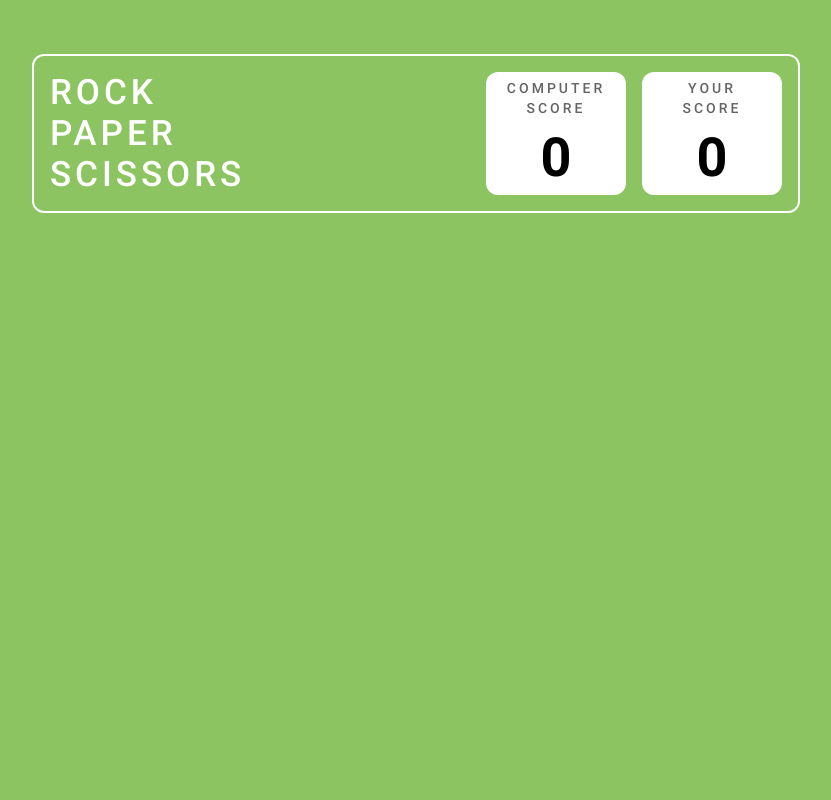
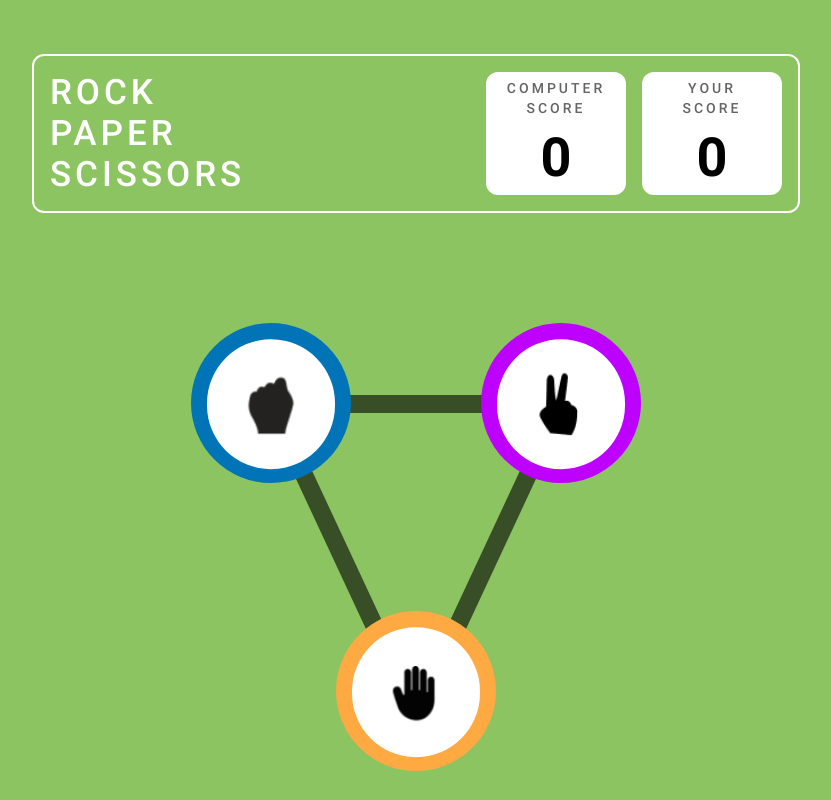
Before and after one commit to madhanvic/javaScript_test_module, a plain HTML site: page index.html in a window 1280 px wide. Shown: the whole page, without its empty margins (224-1055 px from the left). Drawn offline with Linux system fonts and the light colour scheme.

Commit message:
Rock, Paper and scissors UI Completed

```diff
--- a/assets/styles/style.css
+++ b/assets/styles/style.css
@@ -25,6 +25,7 @@ main{
   grid-template-columns: 1fr repeat(2, minmax(14rem, auto));
   padding: clamp(1.4rem, 2vh, 2rem);
   grid-column-gap: clamp(1.4rem, 2vh, 2rem);
+  margin-bottom: clamp(11rem, 10.5vh, 12rem);
 }
 
 .score__board .score__board--title{
@@ -59,3 +60,113 @@ main{
   font-size: clamp(5.4rem, 3.4vw, 6.2rem);
   font-weight: 700;
 }
+
+
+/**Rock, Paper and Scissor Options **/
+
+.rps_options{
+  height: 450px;
+  width: 450px;
+  margin-inline: auto;
+  position: relative;
+}
+
+.rps_options .rpc_option{
+  width: 160px;
+  aspect-ratio: 1 / 1;
+  border-radius: 100px;
+  position: absolute;
+  z-index: 10;
+}
+
+.rps_options .rpc_option.r_option{
+left: 0;
+top: 0;
+
+}
+
+.rps_options .rpc_option.r_option::after{
+  content: "";
+  width: calc(450px - 160px);
+  height: 1.8rem;
+  position: absolute;
+  left: 80px;
+  background-color: rgba(0, 0, 0, .6);
+  top: 50%;
+  transform: translateY(-50%);
+  z-index: -1;
+}
+
+.rps_options .rpc_option.r_option::before{
+  content: "";
+  width: calc(450px - 160px);
+  height: 1.8rem;
+  position: absolute;
+  left: 80px;
+  background-color: rgba(0, 0, 0, .6);
+  top: 50%;
+  transform: translateY(-50%) rotate(65deg);
+  z-index: -1;
+  transform-origin: left;
+}
+
+.rps_options .rpc_option.s_option{
+  right: 0;
+  top: 0;
+}
+
+.rps_options .rpc_option.s_option::after{
+  content: "";
+  width: calc(450px - 160px);
+  height: 1.8rem;
+  position: absolute;
+  left: 80px;
+  background-color: rgba(0, 0, 0, .6);
+  top: 50%;
+  transform: translateY(-50%) rotate(115deg);
+  z-index: -1;
+  transform-origin: left;
+}
+
+.rps_options .rpc_option.p_option{
+  left: 50%;
+  transform: translateX(-50%);
+  bottom: 0;
+}
+
+.rps_options .rpc_option button{
+  width: 100%;
+  height: 100%;
+  border-radius: 100px;
+}
+
+.rps_options .rpc_option.r_option button{
+  background-color: var(--rock-clr);
+}
+
+.rps_options .rpc_option.p_option button{
+  background-color: var(--paper-clr);
+}
+
+.rps_options .rpc_option.s_option button{
+  background-color: var(--scissor-clr);
+}
+
+.rps_options .rpc_option button .inner_layer{
+  background-color: var(--primary-clr);
+  width: 80%;
+  height: 80%;
+  border-radius: 100px;
+  position: absolute;
+  left: 50%;
+  top: 50%;
+  transform: translate(-50%, -50%);
+  display: flex;
+  justify-content: center;
+  align-items: center;
+}
+
+.rps_options .rpc_option button .inner_layer img{
+  width: 65%;
+  object-fit: contain;
+}
--- a/index.html
+++ b/index.html
@@ -34,6 +34,29 @@
                         <span class="score__board--score your__score">0</span>
                     </div>
                 </header>
+                <ul class="rps_options">
+                    <li class="rpc_option r_option">
+                        <button>
+                            <div class="inner_layer">
+                                <img src="./assets/images/rock.png" width="80" height="60" alt="rock">
+                            </div>
+                        </button>
+                    </li>
+                    <li class="rpc_option s_option">
+                        <button>
+                            <div class="inner_layer">
+                                <img src="./assets/images/scissor.png" width="45" height="65" alt="scissor">
+                            </div>
+                        </button>
+                    </li>
+                    <li class="rpc_option p_option">
+                        <button>
+                            <div class="inner_layer">
+                                <img src="./assets/images/paper.png"  width="80" height="70" alt="paper">
+                            </div>
+                        </button>
+                    </li>
+                </ul>
             </div>
          </main>
        </div>
```
